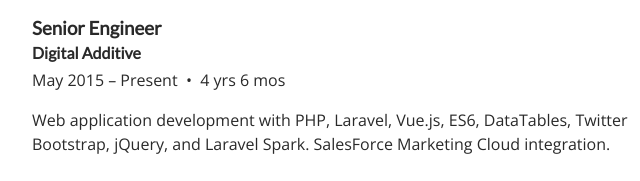
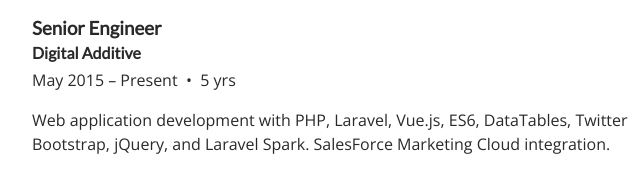
Before and after one commit to benyarb/benyarb.github.io, a plain HTML site: page index.html in a window 1280 px wide. Shown: the part 782-963 px from the top of the page, 288-928 px from the left. Drawn offline with nearby package versions, Linux system fonts and the light colour scheme.

Commit message:
Update DA duration

```diff
--- a/index.html
+++ b/index.html
@@ -124,7 +124,7 @@
         <section>
             <h3>Senior Engineer</h3>
             <h4>Digital Additive</h4>
-            <aside>May 2015 – Present &nbsp;•&nbsp; 4 yrs 6 mos</aside>
+            <aside>May 2015 – Present &nbsp;•&nbsp; 5 yrs</aside>
 
             <p>
                 Web application development with PHP, Laravel, Vue.js, ES6, DataTables, Twitter Bootstrap, jQuery, and Laravel Spark.
```
